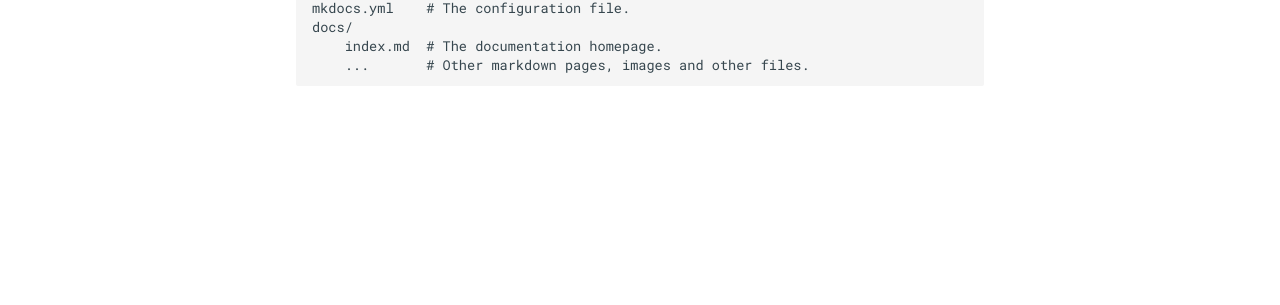
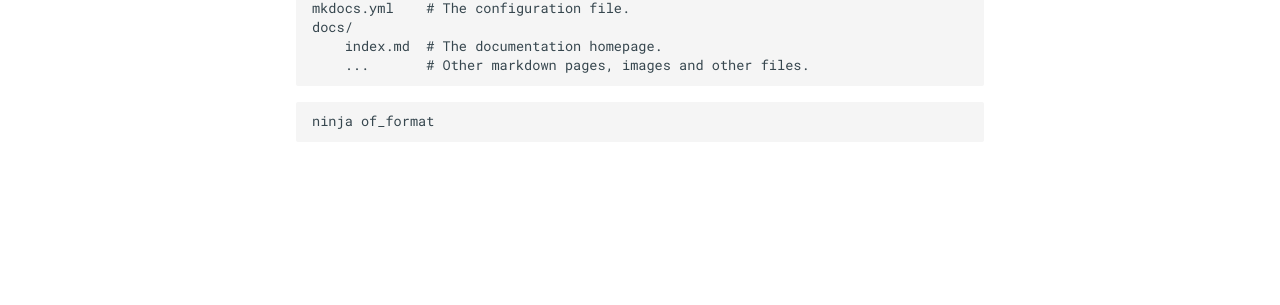
Before and after one commit to ccssu/how_to_write_user_op, an MkDocs documentation site: the page built from docs/index.md, in a window 1280 px wide. Shown: the part 525-830 px from the top of the page. Built offline with MkDocs 1.6.1 and Material for MkDocs 9.7.7, drawn with Linux system fonts in a browser that asks for light colours.

Commit message:
Update index.md

````diff
--- a/docs/index.md
+++ b/docs/index.md
@@ -15,3 +15,7 @@
     docs/
         index.md  # The documentation homepage.
         ...       # Other markdown pages, images and other files.
+
+```
+ninja of_format
+```
````
